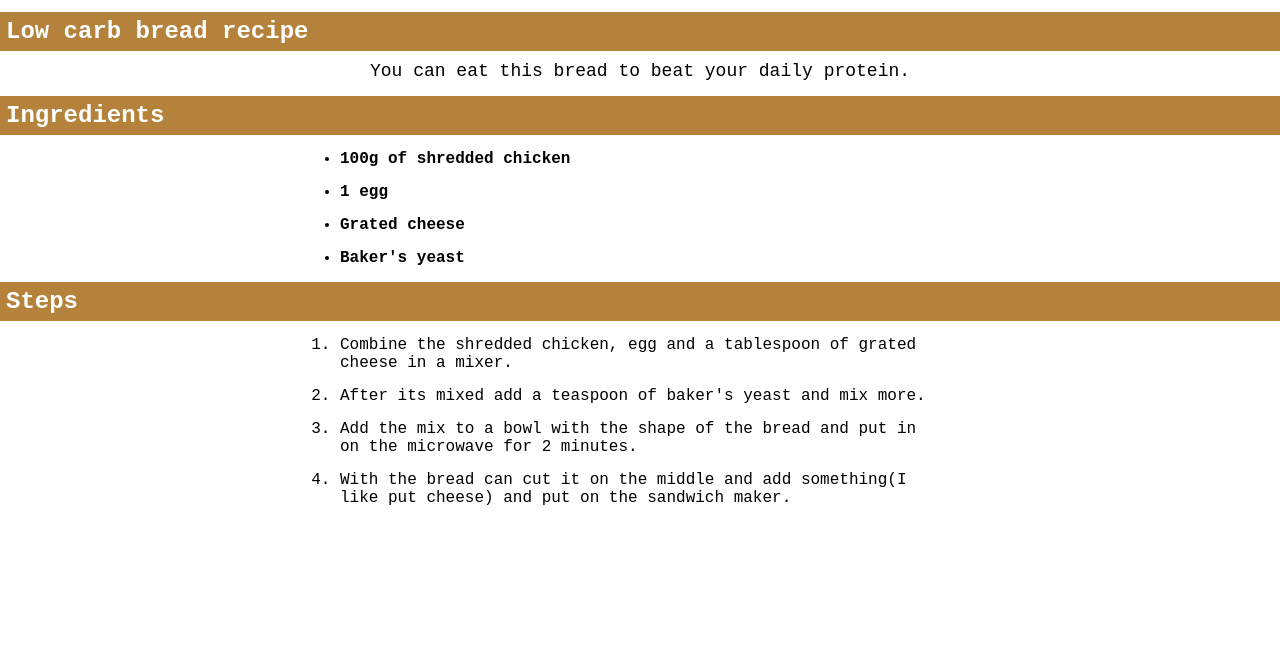
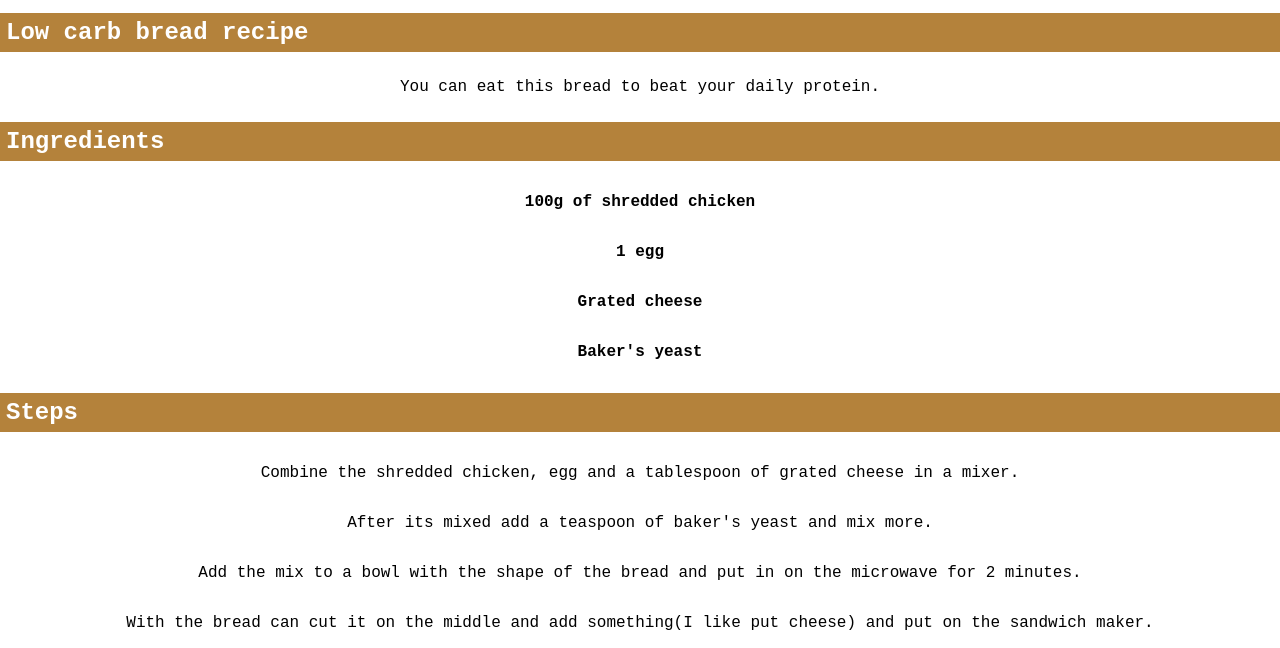
Before and after one commit to 1rueful/odin-recipes, a plain HTML site: page recipes/pao.html in a window 1280 px wide. Shown: the part 430-1078 px from the top of the page. Before the commit the page ends 937 px from the top, so only its background shows below. Drawn offline with Linux system fonts and the light colour scheme.

Commit message:
Change style of <ul> and <ol>

```diff
--- a/style.css
+++ b/style.css
@@ -18,20 +18,18 @@ h1 {
 }
 
 h2 {
-    margin-top: 15px;
+    margin: 16px 0;
     padding: 6px;
 }
 
 p {
-    font-size: 18px;
     text-align: center;
-    margin: 10px;
+    padding: 10px;
 }
 
 ul,
 ol{
-    width: 600px;
-    margin: auto;
+    text-align: center;
 }
 
 ul {
@@ -43,7 +41,7 @@ ul a {
 }
 
 li {
-    margin-top: 15px;
+    padding: 16px;
 }
 
 img {
```
